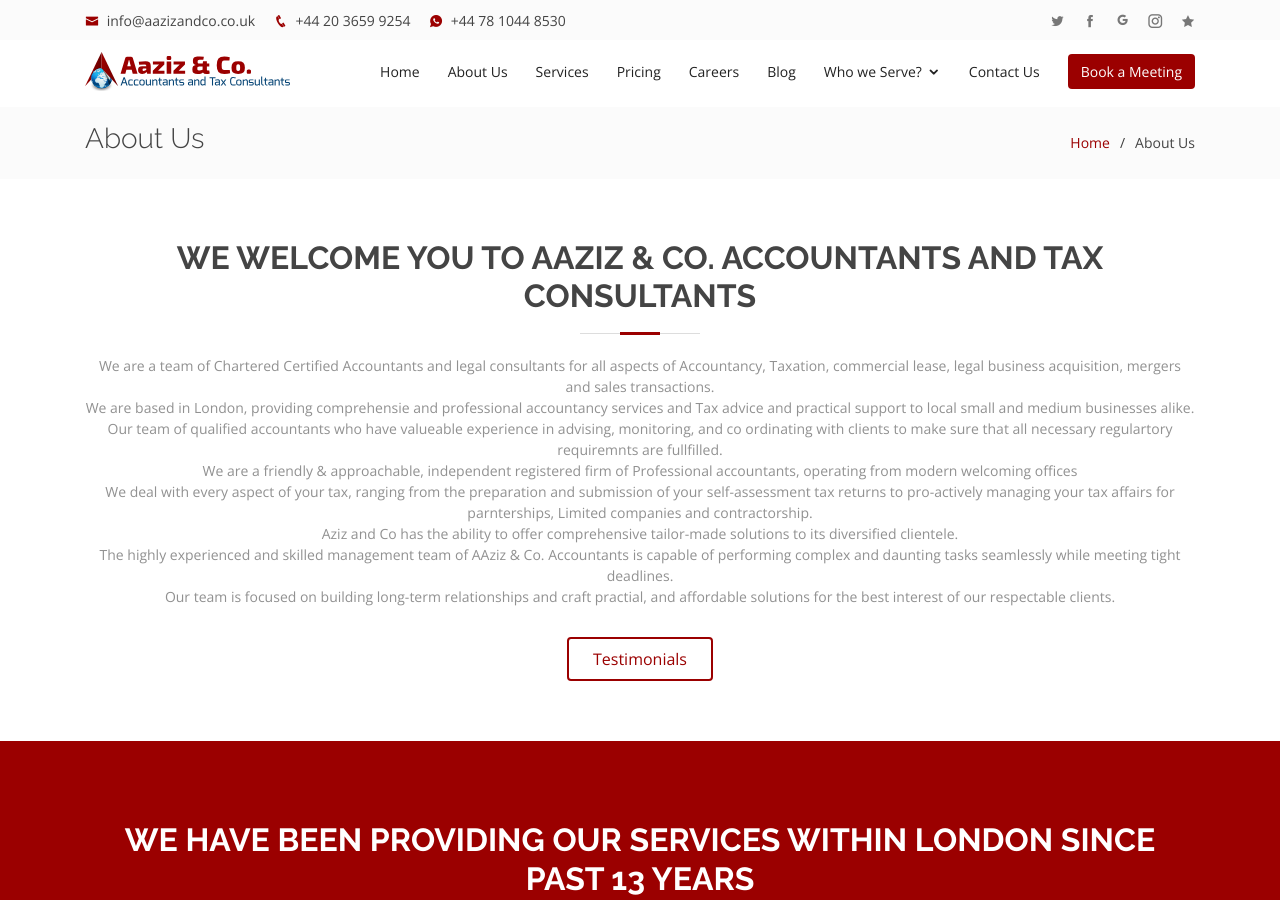
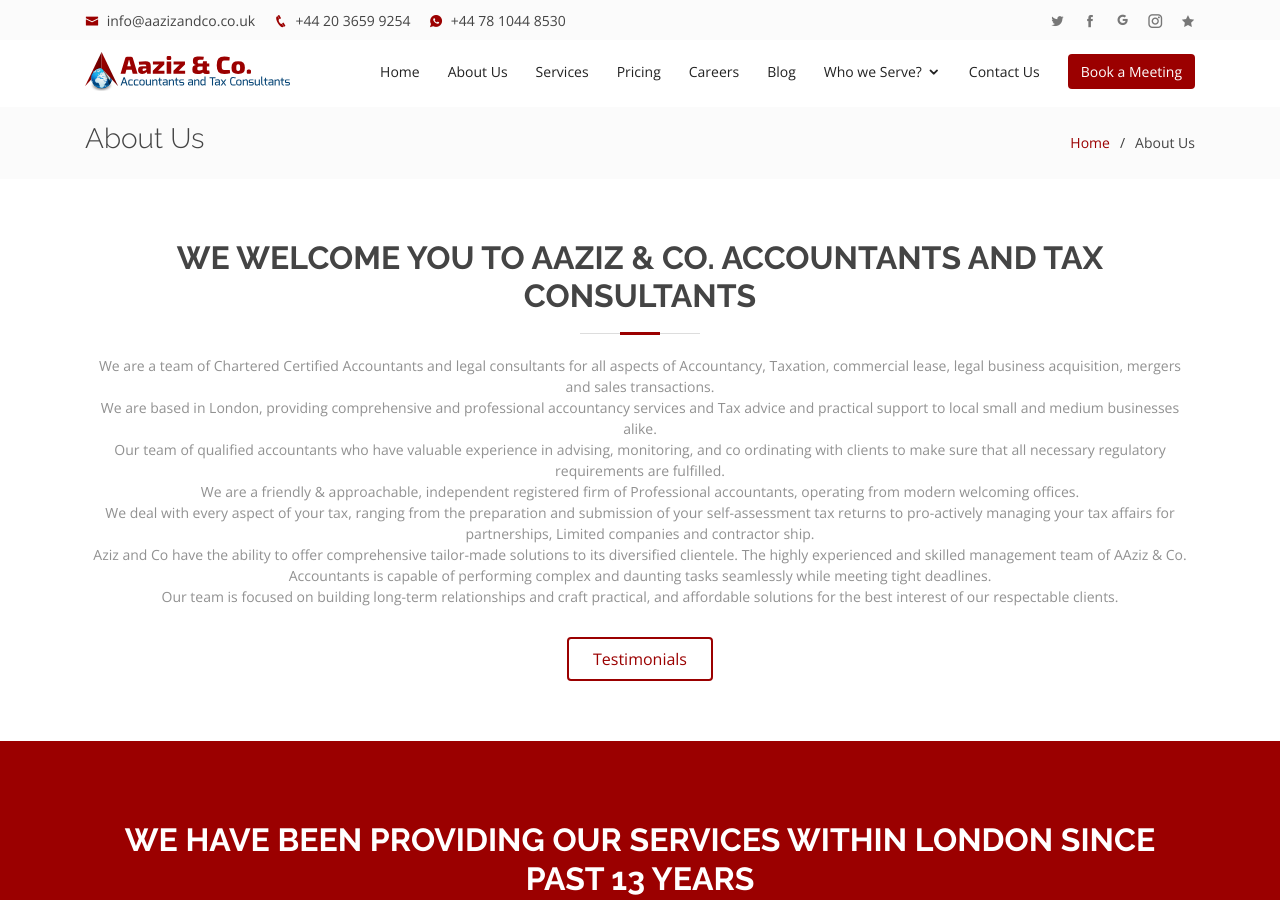
Before and after one commit to xhifi/aaziz-site, a Jekyll site: the page built from about.html, in a window 1280 px wide and 900 px high. Built offline with Jekyll 4.4.1, drawn with Linux system fonts in a browser that asks for light colours.

Commit message:
Update about-hero.html

```diff
--- a/_includes/about/about-hero.html
+++ b/_includes/about/about-hero.html
@@ -3,15 +3,14 @@
     <!-- ======= Featured Services Section ======= -->
     <div class="container">
         <div class="section-title">
-            <h2>We welcome you to AAziz & Co. Accountants and Tax Consultants</h2>
+            <h2>WE WELCOME YOU TO AAZIZ & CO. ACCOUNTANTS AND TAX CONSULTANTS</h2>
             <p>We are a team of Chartered Certified Accountants and legal consultants for all aspects of Accountancy, Taxation, commercial lease, legal business acquisition, mergers and sales transactions.</p>
-            <p>We are based in London, providing comprehensie and professional accountancy services and Tax advice and practical support to local small and medium businesses alike.</p>
-            <p> Our team of qualified  accountants who have valueable experience in advising, monitoring, and co ordinating with clients to make sure that all necessary regulartory requiremnts are fullfilled.</p>
-            <p> We are a friendly & approachable, independent registered firm of Professional accountants, operating from modern  welcoming offices </p>
-            <p> We deal with every aspect of your tax, ranging from the preparation and submission of your self-assessment tax returns to pro-actively managing your tax affairs for parnterships, Limited companies and contractorship.</p>
-            <p>Aziz and Co  has the ability to offer comprehensive tailor-made solutions to its diversified clientele.</p>
-            <p>The highly experienced and skilled management team of AAziz & Co. Accountants is capable of performing complex and daunting tasks seamlessly while meeting tight deadlines.</p>
-            <p>Our team is focused on building long-term relationships and craft practial, and affordable solutions for the best interest of our respectable clients.  </p>
+            <p>We are based in London, providing comprehensive and professional accountancy services and Tax advice and practical support to local small and medium businesses alike.</p>
+            <p> Our team of qualified accountants who have valuable experience in advising, monitoring, and co ordinating with clients to make sure that all necessary regulatory requirements are fulfilled.</p>
+            <p> We are a friendly & approachable, independent registered firm of Professional accountants, operating from modern welcoming offices. </p>
+            <p>We deal with every aspect of your tax, ranging from the preparation and submission of your self-assessment tax returns to pro-actively managing your tax affairs for partnerships, Limited companies and contractor ship.</p>
+            <p>Aziz and Co have the ability to offer comprehensive tailor-made solutions to its diversified clientele. The highly experienced and skilled management team of AAziz & Co. Accountants is capable of performing complex and daunting tasks seamlessly while meeting tight deadlines.</p>
+            <p>Our team is focused on building long-term relationships and craft practical, and affordable solutions for the best interest of our respectable clients.</p>
 
         </div>
         <div class="cta-btn-container" style="display: block; text-align: center;"><a href="#test-hero" class="slick-btn" style="justify-content: center;">Testimonials</a> </div>
```
